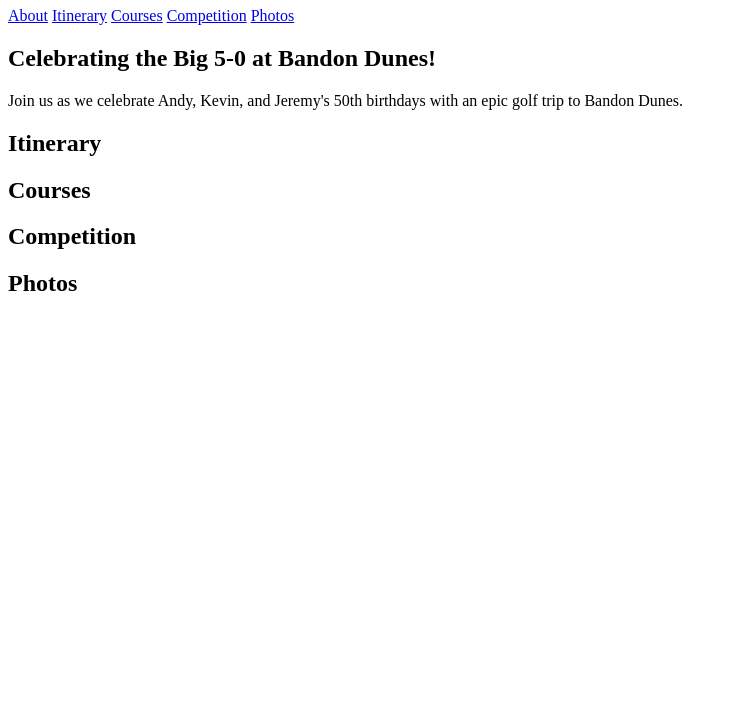
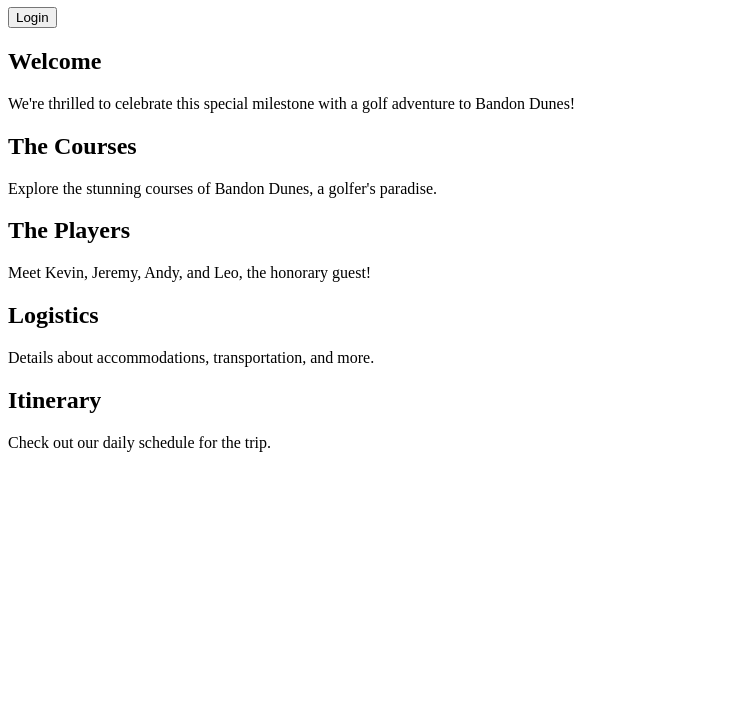
Before and after one commit to leobrubaker/bandon-dunes-trip, a plain HTML site: page index.html in a window 1280 px wide. Shown: the part 73-800 px from the top of the page, without its empty margins (0-737 px from the left). Drawn offline with Linux system fonts and the light colour scheme.

Commit message:
Update index.html

```diff
--- a/index.html
+++ b/index.html
@@ -1,60 +1,50 @@
 <!DOCTYPE html>
-<html>
+<html lang="en">
 <head>
-  <title>Bandon Dunes Birthday Bash</title>
-  <link rel="stylesheet" href="style.css">
+  <meta charset="UTF-8">
+  <meta name="viewport" content="width=device-width, initial-scale=1.0">
+  <title>Birthday Golf Trip</title>
+  <link rel="stylesheet" href="styles.css">
+  <script src="https://www.gstatic.com/firebasejs/9.17.1/firebase-app.js"></script>
+  <script src="https://www.gstatic.com/firebasejs/9.17.1/firebase-auth.js"></script>
+  <script src="firebase-config.js"></script>
 </head>
 <body>
   <header>
-    <h1>Bandon Dunes Birthday Bash</h1>
-    <nav>
-      <a href="#about">About</a>
-      <a href="#itinerary">Itinerary</a>
-      <a href="#courses">Courses</a>
-      <a href="#competition">Competition</a>
-      <a href="#photos">Photos</a>
-    </nav>
+    <h1>Kevin, Jeremy & Andy's 50th Birthday Golf Trip</h1>
+    <div id="auth-section">
+      <button id="login-btn">Login</button>
+      <button id="logout-btn" style="display: none;">Logout</button>
+    </div>
   </header>
 
-  <section id="about">
-    <h2>Celebrating the Big 5-0 at Bandon Dunes!</h2>
-    <p>Join us as we celebrate Andy, Kevin, and Jeremy's 50th birthdays with an epic golf trip to Bandon Dunes. </p>
-  </section>
+  <main id="content">
+    <section id="welcome" class="page-section">
+      <h2>Welcome</h2>
+      <p>We're thrilled to celebrate this special milestone with a golf adventure to Bandon Dunes!</p>
+    </section>
 
-  <section id="itinerary">
-    <h2>Itinerary</h2>
-  </section>
+    <section id="courses" class="page-section">
+      <h2>The Courses</h2>
+      <p>Explore the stunning courses of Bandon Dunes, a golfer's paradise.</p>
+    </section>
 
-  <section id="courses">
-    <h2>Courses</h2>
-  </section>
+    <section id="players" class="page-section">
+      <h2>The Players</h2>
+      <p>Meet Kevin, Jeremy, Andy, and Leo, the honorary guest!</p>
+    </section>
 
-  <section id="competition">
-    <h2>Competition</h2>
-  </section>
+    <section id="logistics" class="page-section">
+      <h2>Logistics</h2>
+      <p>Details about accommodations, transportation, and more.</p>
+    </section>
 
-  <section id="photos">
-    <h2>Photos</h2>
-  </section>
+    <section id="itinerary" class="page-section">
+      <h2>Itinerary</h2>
+      <p>Check out our daily schedule for the trip.</p>
+    </section>
+  </main>
 
-  <script type="module">
-    // Import the functions you need from the SDKs you need
-    import { initializeApp } from "https://www.gstatic.com/firebasejs/11.2.0/firebase-app.js";
-    import { getAuth } from "https://www.gstatic.com/firebasejs/11.2.0/firebase-auth.js";
-
-    // Your web app's Firebase configuration
-    const firebaseConfig = {
-      apiKey: "AIzaSyCxGD1ZyCegaXf7eB6_YmUoddCGG7dIEQw",
-      authDomain: "bandon-dunes-trip.firebaseapp.com",
-      projectId: "bandon-dunes-trip",
-      storageBucket: "bandon-dunes-trip.firebasestorage.app",
-      messagingSenderId: "4652080154",
-      appId: "1:4652080154:web:bca9be3964d415360645a3"
-    };
-
-    // Initialize Firebase
-    const app = initializeApp(firebaseConfig);
-    const auth = getAuth(app);
-  </script>
+  <script src="app.js"></script>
 </body>
 </html>
```
